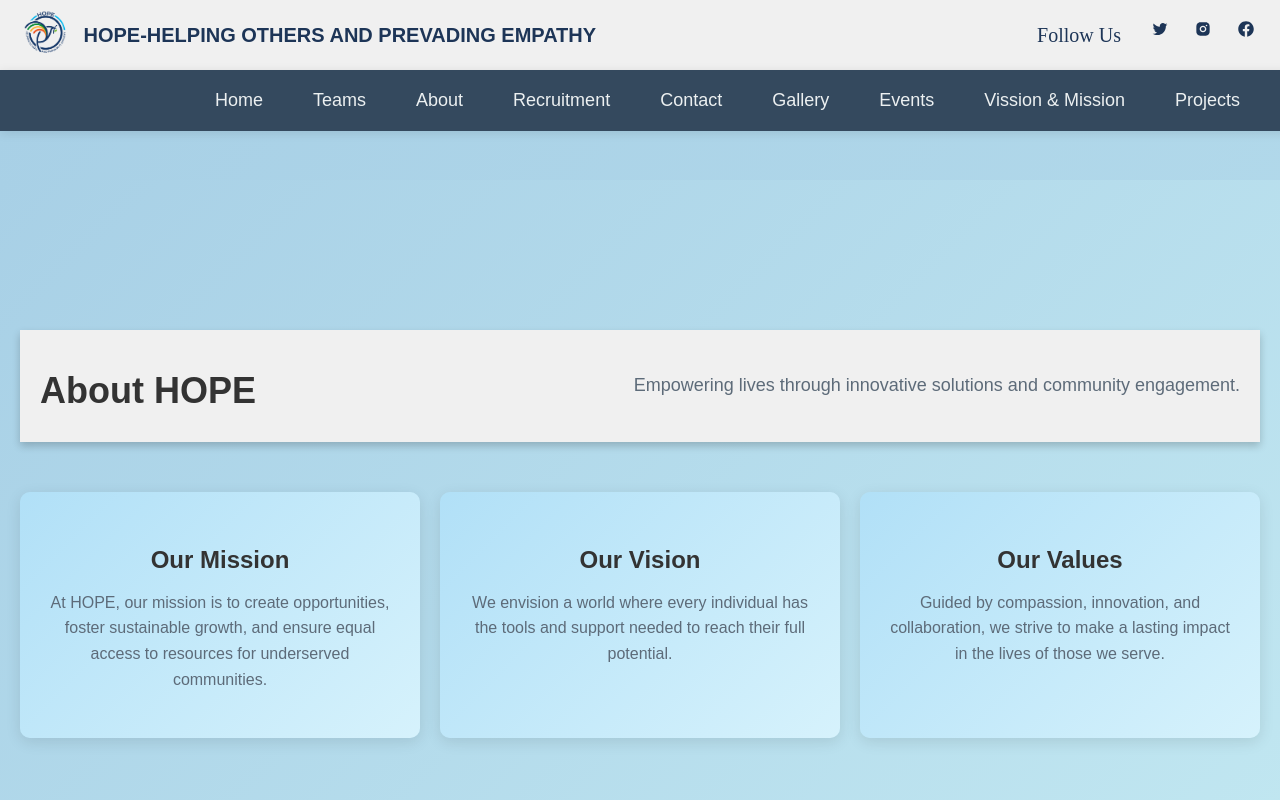
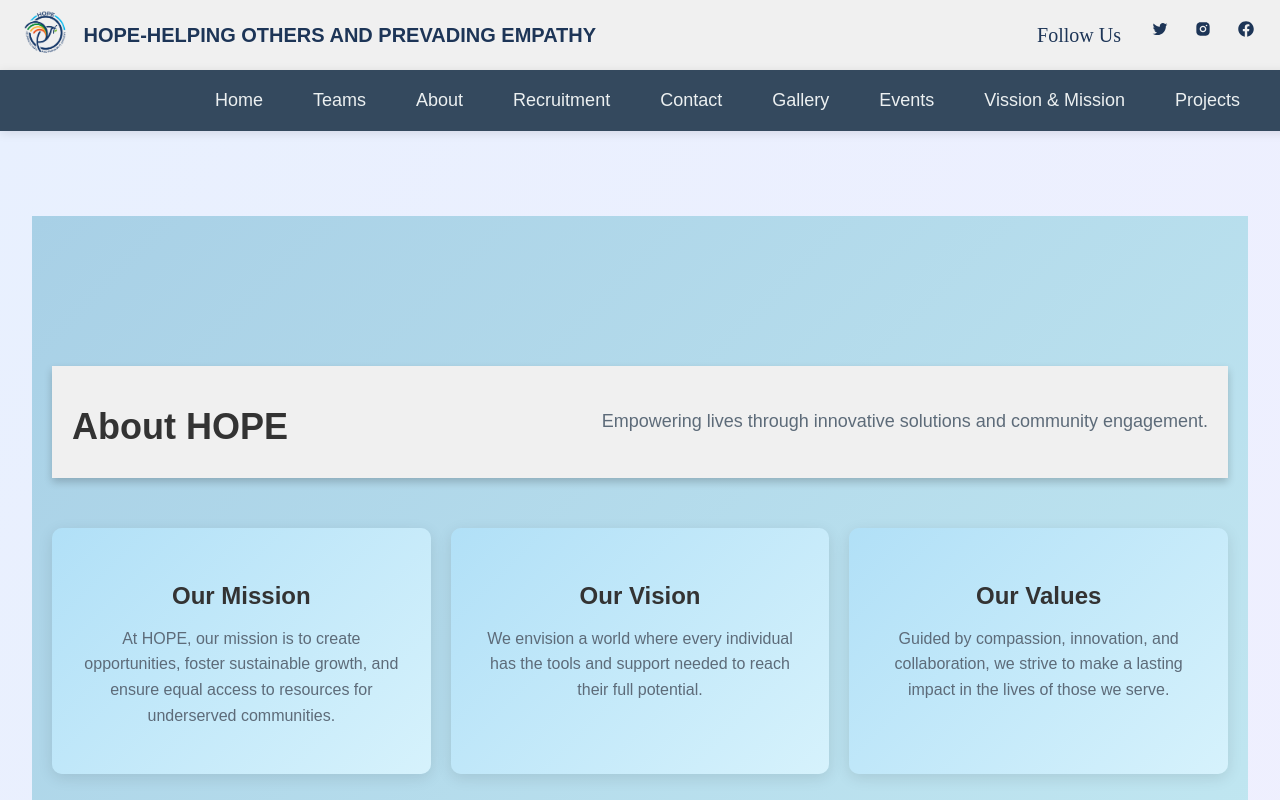
Before and after one commit to Achyutha-reddy/HOPE_VJIT, a React (Create React App) app: page /about/hope in a window 1280 px wide. Shown: the top 800 px of the page. Built offline with nearby package versions, Linux system fonts and the light colour scheme.

Commit message:
first commit

```diff
--- a/src/pages/About/AboutHope/abouthope.css
+++ b/src/pages/About/AboutHope/abouthope.css
@@ -9,13 +9,10 @@ body {
 
   /* Section Styling */
   .about-hope {
-    background: linear-gradient(135deg, #a8d0e6, #c1e7f1); /* Soft pastel gradient for cool tone */
-    padding: 60px 0;
-    overflow: hidden;
-    /* margin: 20px; */
+    padding: 6rem 2rem;
+    background: linear-gradient(120deg, #E8F0FE, #F3EFFF);
+    animation: fadeIn 1.5s ease-in-out;
     height: 2400px;
-    animation: fadeIn 1.5s ease-in-out;
-    color: #333; /* Dark text for better readability on light background */
   }
 
   /* Container */
@@ -24,7 +21,7 @@ body {
     top: 0;
     left: 0;
     width: auto;
-    height: 1400px;
+    /* height: 1400px; */
     background: linear-gradient(135deg, #a8d0e6, #c1e7f1); /* Soft pastel gradient */
     padding: 150px 20px;
     z-index: 10;
```
